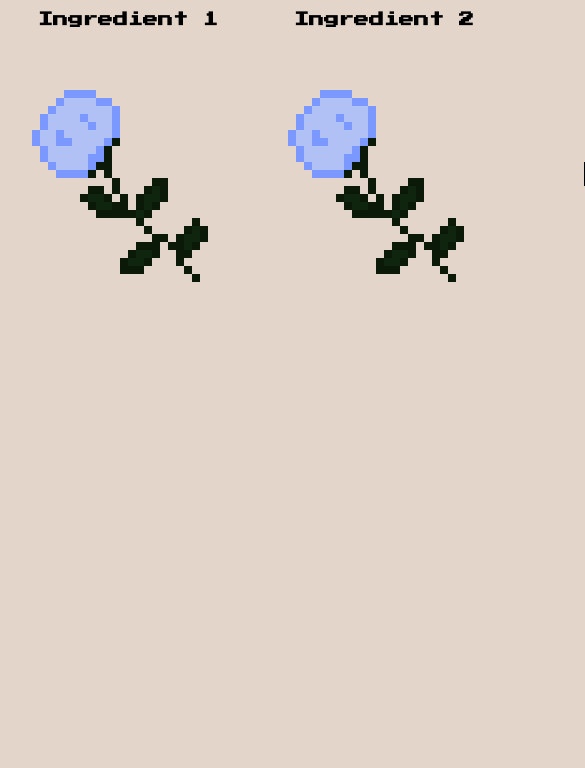
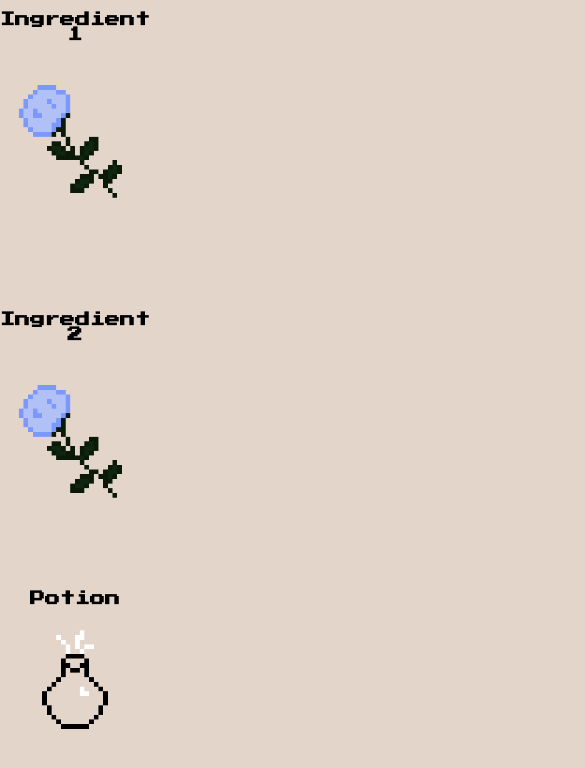
Before and after one commit to maygermain/nmed-3520-asst-3, a plain HTML site: page index.html in a window 390 px wide. Shown: the part 194-962 px from the top of the page, 585 px wide, since content can reach past the window. Drawn offline with nearby package versions, Linux system fonts and the light colour scheme.

Commit message:
made responsive-ish

```diff
--- a/css/styles.css
+++ b/css/styles.css
@@ -15,6 +15,7 @@ body{
 }
 
 img {
+  width: 100%;
   max-width: 256px;
   height: auto;
 }
@@ -56,7 +57,7 @@ main {
 
 .column1 {
   grid-column: 1;
-  min-width: 256px;
+  max-width: 256px;
 }
 
 #ing1 {
@@ -65,7 +66,7 @@ main {
 
 .column2 {
   grid-column: 2;
-  min-width: 256px;
+  max-width: 256px;
 }
 
 #ing2 {
@@ -74,9 +75,25 @@ main {
 
 .column3 {
   grid-column: 3;
-  min-width: 256px;
+  max-width: 256px;
 }
 
 #potion {
   cursor: pointer;
 }
+
+@media screen and (max-width: 720px){
+  .column1 {
+    grid-column: 1;
+    margin-bottom: 20px;
+    text-align: center;
+  }
+
+  .column2{
+    grid-column: 1;
+  }
+
+  .column3{
+    grid-column: 1;
+  }
+}
```
